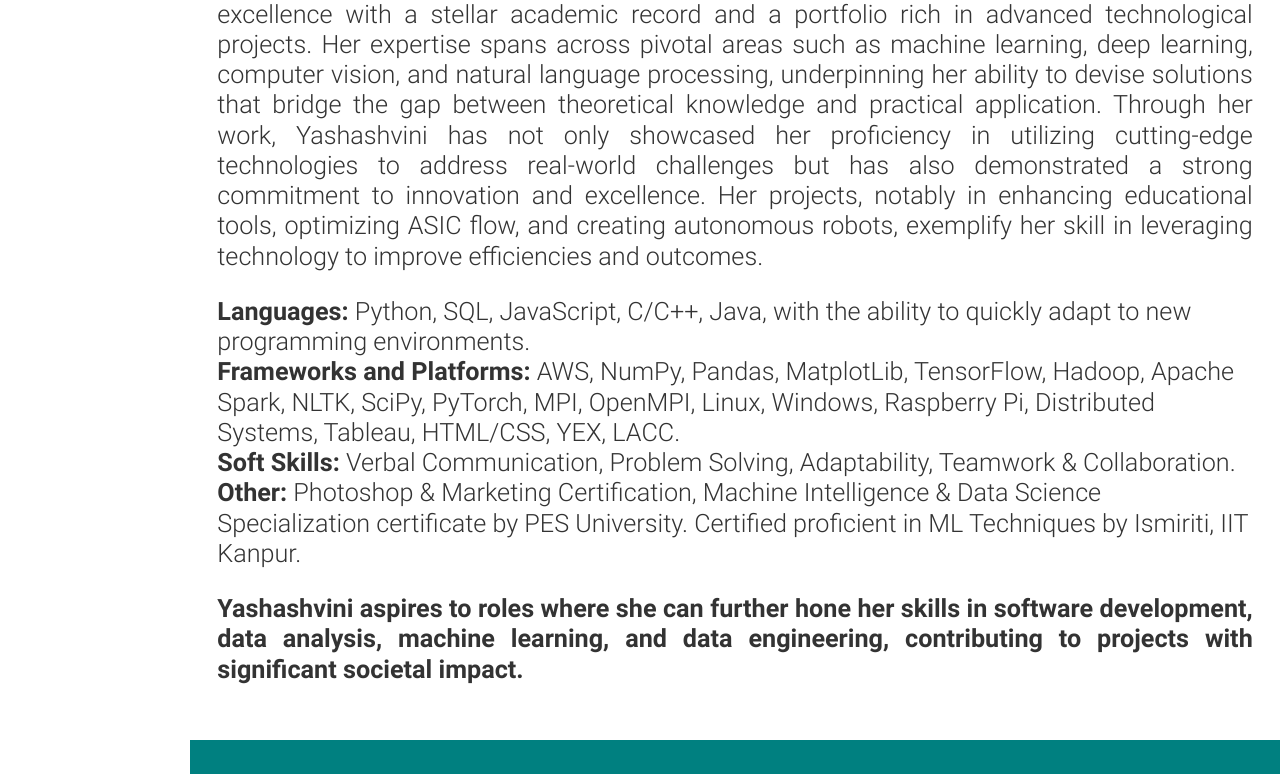
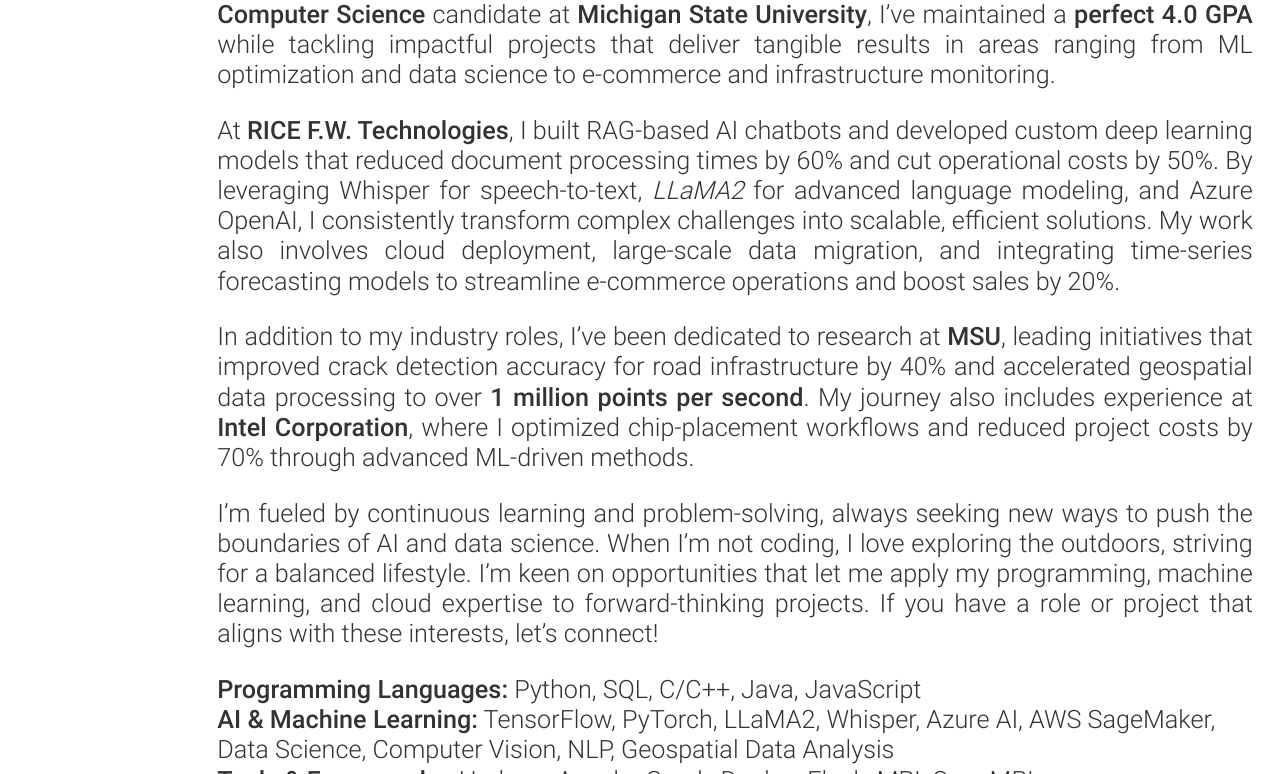
Before and after one commit to yashu-dot/yashu-dot.github.io, a plain HTML site: page index.html in a window 1280 px wide. Shown: the part 1029-1803 px from the top of the page. Drawn offline with nearby package versions, Linux system fonts and the light colour scheme.

Commit message:
Updated the about me section.

```diff
--- a/index.html
+++ b/index.html
@@ -210,38 +210,61 @@
     <!-- Second Section: About -->
     <section id="about" class="section scrollspy">
       <h3 class="page-title white-text teal"><b>About</b></h3>
-      <div class="container flow-text" >
+      <div class="container flow-text">
+
+        <!-- Introduction Paragraph -->
         <p style="text-align: justify; line-height: 1.2;">
-          Yashashvini Rachamallu, a Master of Science in Computer Science candidate at Michigan State University,
-          distinguishes herself with a perfect 4.0 GPA, underscoring her academic excellence with a stellar academic record
-          and a portfolio rich in advanced technological projects. Her expertise spans
-          across pivotal areas such as machine learning, deep learning, computer vision, and natural language processing,
-          underpinning her ability to devise solutions that bridge the gap between theoretical knowledge and practical
-          application. Through her work, Yashashvini has not only showcased her proficiency in utilizing cutting-edge
-          technologies to address real-world challenges but has also demonstrated a strong commitment to innovation and
-          excellence. Her projects, notably in enhancing educational tools, optimizing ASIC flow, and creating autonomous
-          robots, exemplify her skill in leveraging technology to improve efficiencies and outcomes.
+          I’m <strong>Yashashvini Rachamallu</strong>, a driven and innovative software engineer with a passion
+          for <strong>machine learning</strong>, <strong>large language models</strong>, and <strong>AI-driven solutions</strong>.
+          As a <strong>Master of Science in Computer Science</strong> candidate at <strong>Michigan State University</strong>,
+          I’ve maintained a <strong>perfect 4.0 GPA</strong> while tackling impactful projects that deliver
+          tangible results in areas ranging from ML optimization and data science
+          to e-commerce and infrastructure monitoring.
         </p>
 
+        <!-- Industry Achievements Paragraph -->
+        <p style="text-align: justify; line-height: 1.2;">
+          At <strong>RICE F.W. Technologies</strong>, I built RAG-based AI chatbots and developed custom
+          deep learning models that reduced document processing times by 60% and cut operational costs by 50%.
+          By leveraging Whisper for speech-to-text, <em>LLaMA2</em> for advanced language modeling, and Azure OpenAI,
+          I consistently transform complex challenges into scalable, efficient solutions. My work also involves
+          cloud deployment, large-scale data migration, and integrating time-series forecasting models to
+          streamline e-commerce operations and boost sales by 20%.
+        </p>
+
+        <!-- Research & Additional Roles Paragraph -->
+        <p style="text-align: justify; line-height: 1.2;">
+          In addition to my industry roles, I’ve been dedicated to research at <strong>MSU</strong>, leading initiatives
+          that improved crack detection accuracy for road infrastructure by 40% and accelerated geospatial data
+          processing to over <strong>1 million points per second</strong>. My journey also includes experience at
+          <strong>Intel Corporation</strong>, where I optimized chip-placement workflows and reduced project costs
+          by 70% through advanced ML-driven methods.
+        </p>
+
+        <!-- Personal & Future Aspirations Paragraph -->
+        <p style="text-align: justify; line-height: 1.2;">
+          I’m fueled by continuous learning and problem-solving, always seeking new ways to push the boundaries
+          of AI and data science. When I’m not coding, I love exploring the outdoors, striving for a balanced
+          lifestyle. I’m keen on opportunities that let me apply my programming, machine learning, and cloud
+          expertise to forward-thinking projects. If you have a role or project that aligns with these interests,
+          let’s connect!
+        </p>
+
+        <!-- Skills & Technologies -->
         <p style="text-align: justify; line-height: 1.2;">
           <ul style="line-height: 1.2;">
-            <li><b>Languages:</b> Python, SQL, JavaScript, C/C++, Java, with the ability to quickly adapt to new programming environments.</li>
-            <li><b>Frameworks and Platforms:</b> AWS, NumPy, Pandas, MatplotLib, TensorFlow, Hadoop, Apache Spark, NLTK, SciPy,
-              PyTorch, MPI, OpenMPI, Linux, Windows, Raspberry Pi, Distributed Systems, Tableau, HTML/CSS, YEX, LACC.</li>
-            <li><b>Soft Skills:</b> Verbal Communication, Problem Solving, Adaptability, Teamwork & Collaboration.</li>
-            <li><b>Other:</b> Photoshop & Marketing Certification, Machine Intelligence & Data Science Specialization certificate by PES University.
-              Certified proficient in ML Techniques by Ismiriti, IIT Kanpur.</li>
+            <li><strong>Programming Languages:</strong> Python, SQL, C/C++, Java, JavaScript</li>
+            <li><strong>AI & Machine Learning:</strong> TensorFlow, PyTorch, LLaMA2, Whisper, Azure AI, AWS SageMaker,
+              Data Science, Computer Vision, NLP, Geospatial Data Analysis</li>
+            <li><strong>Tools & Frameworks:</strong> Hadoop, Apache Spark, Docker, Flask, MPI, OpenMPI</li>
+            <li><strong>Cloud & DevOps:</strong> Azure, AWS, CI/CD, Infrastructure Automation, ETL Pipelines</li>
+            <li><strong>Other Skills:</strong> Team Collaboration, Agile SDLC, Problem-Solving, Communication,
+              Basic Photoshop & Marketing Certification</li>
           </ul>
         </p>
 
-        <p style="text-align: justify;line-height: 1.2;"><b>
-          Yashashvini aspires to roles where she can further hone her skills in software development, data analysis, machine learning, and
-          data engineering, contributing to projects with significant societal impact.
-        </b></p>
-
       </div>
     </section>
-
 
     <!-- Third Section: Experience -->
 
```
